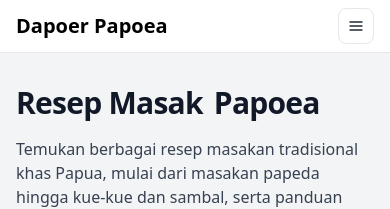
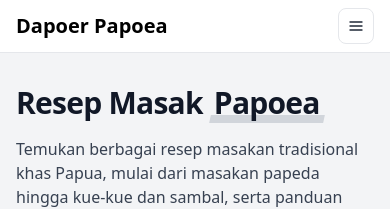
Before and after one commit to papua-opensource/dapoer-papoea, an Astro site: page / in a window 390 px wide. Shown: the top 209 px of the page. Built offline with nearby package versions, Linux system fonts and the light colour scheme; Astro itself is replaced by a stand-in of ours.

Commit message:
fix: add border bottom on "papoea word" in mobile view

```diff
--- a/src/components/Hero.astro
+++ b/src/components/Hero.astro
@@ -33,7 +33,7 @@
                 Masak
                 <span class="relative px-1">
                     <div
-                        class="absolute inset-x-0 bottom-0 h-2 transform -skew-x-12 bg-gray-300 hidden md:block"
+                        class="absolute inset-x-0 bottom-0 h-2 transform -skew-x-12 bg-gray-300"
                     >
                     </div>
                     <span class="relative inline-block text-gray-900"
```
